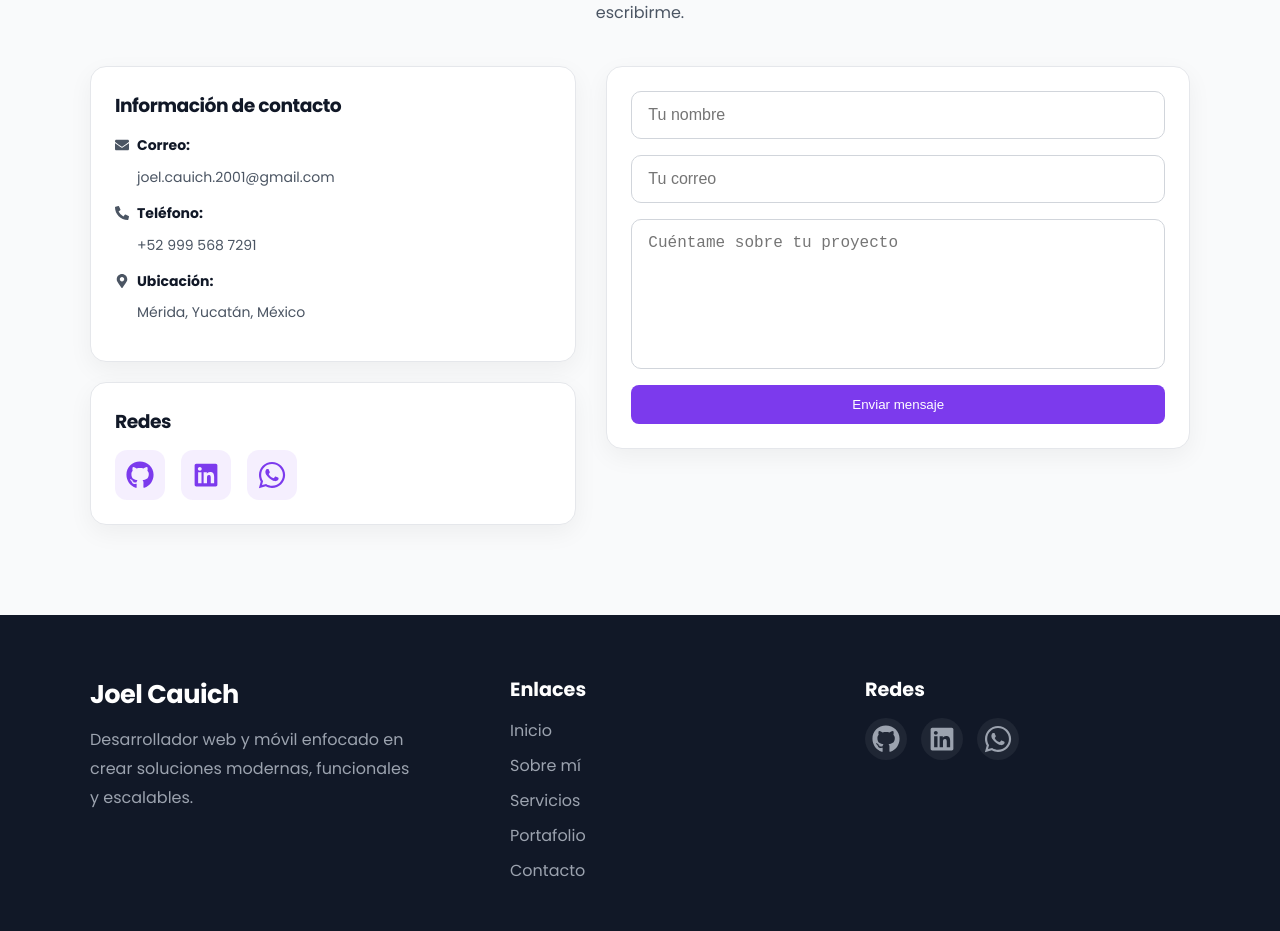
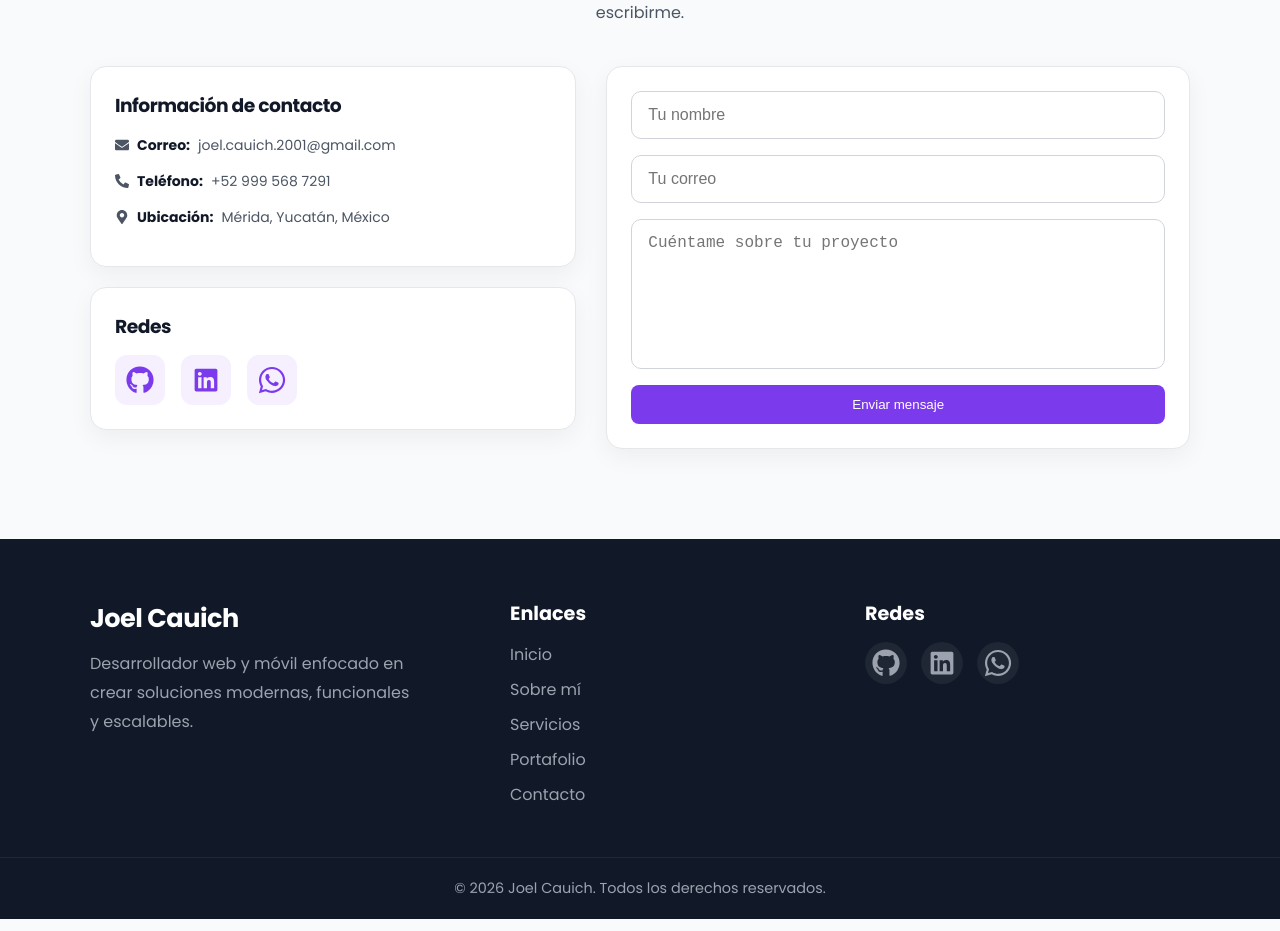
Before and after one commit to JoelCauichP/portfolio-react, a React (Vite) app: page / in a window 1280 px wide. Shown: the part 5460-6391 px from the top of the page. Built offline with nearby package versions, Linux system fonts and the light colour scheme.

Commit message:
diesisiete

```diff
--- a/src/styles.css
+++ b/src/styles.css
@@ -541,15 +541,16 @@ p {
 }
 
 .contact-row span {
-   flex-basis: 100%;        /* ← esto lo baja a la siguiente línea siempre */
+  flex-basis: 100%;
   padding-left: 22px;
   overflow-wrap: anywhere;
   word-break: break-word;
 }
 
-@media (max-width: 768px) {
-  .contact-box p {
-    gap: 8px;
+@media (min-width: 769px) {
+  .contact-row span {
+    flex-basis: auto;
+    padding-left: 0;
   }
 }
 
```
